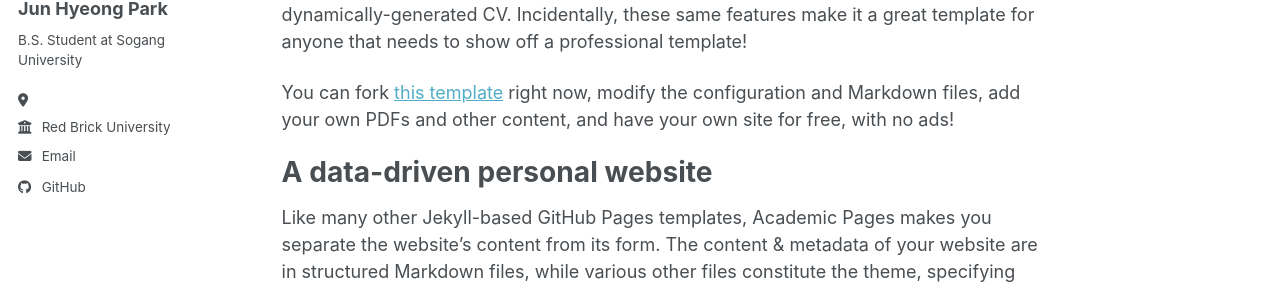
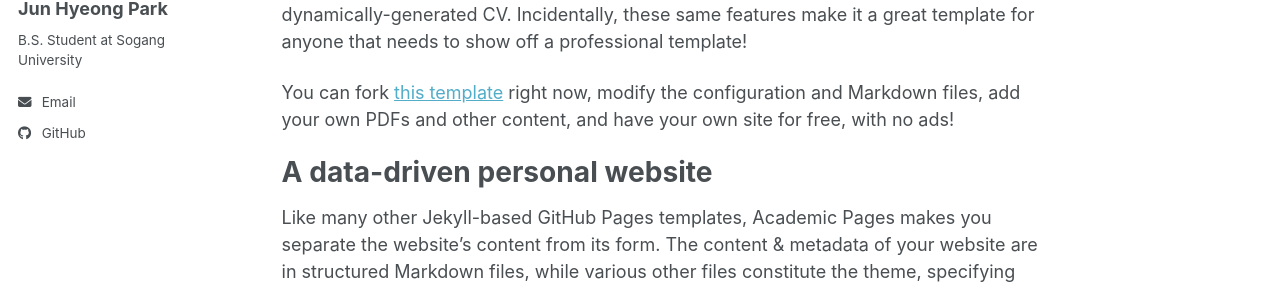
Before and after one commit to Junbrobro/Junbrobro.github.io, a Jekyll site: the page built from _pages/about.md, in a window 1280 px wide. Shown: the part 332-616 px from the top of the page. Built offline with Jekyll 4.4.1, drawn with Linux system fonts in a browser that asks for light colours; a script bundle is joined from its source files by our own code; library files that are not in the unit come from our copies.

Commit message:
Remove location and employer from _config.yml
Removed location and employer fields from config.

```diff
--- a/_config.yml
+++ b/_config.yml
@@ -27,8 +27,6 @@ author:
   name             : "Jun Hyeong Park"
   pronouns         : # example: "she/her"
   bio              : "B.S. Student at Sogang University"
-  location         : ""
-  employer         : "Red Brick University"
   uri              : # URL
   email            : "kyachn1084@naver.com"
 
```
